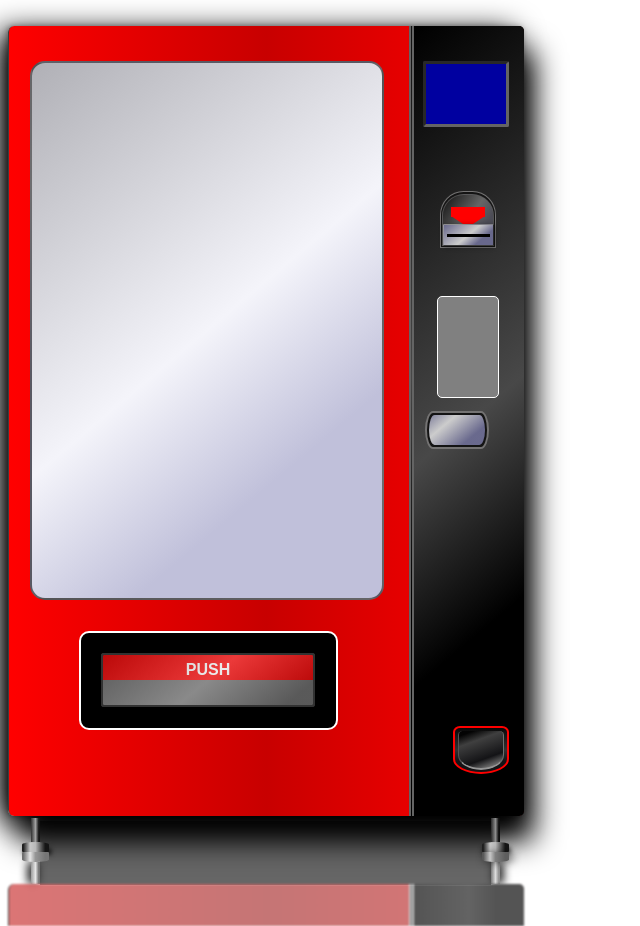
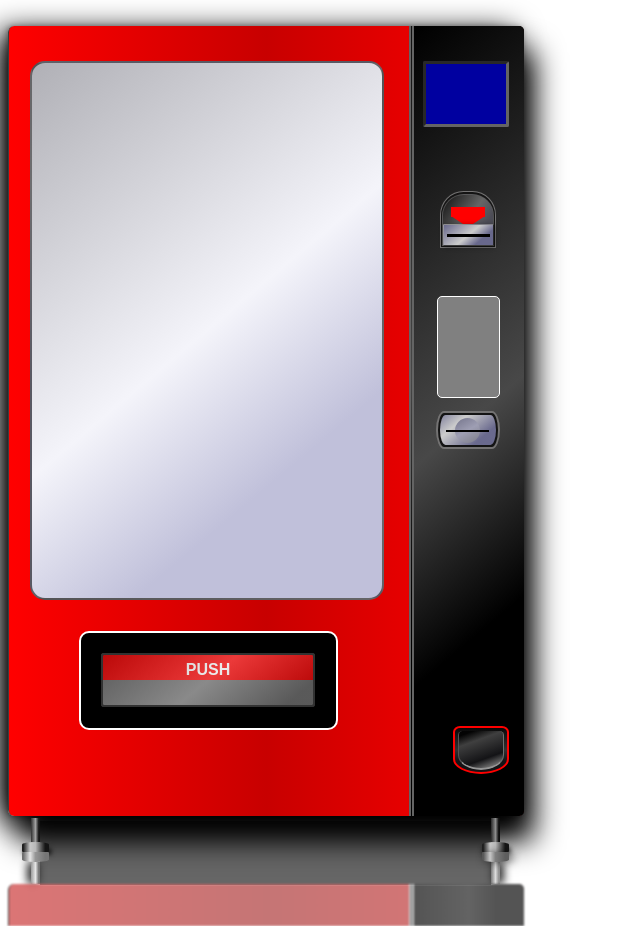
Before and after one commit to CapnSane/vending-machine, a plain HTML site: page index.html in a window 1280 px wide. Shown: the whole page, without its empty margins (0-640 px from the left). Drawn offline with Linux system fonts and the light colour scheme.

Commit message:
credit card entrance

```diff
--- a/css.css
+++ b/css.css
@@ -139,17 +139,17 @@
   z-index: 4;
   position: absolute;
   display: flex;
-  width: 60px;
+  width: 61px;
   height: 100px;
   border-radius: 5px;
   border: 1px solid white;
   background: gray;
   cursor: pointer;
   top: 270px;
-  right: 25px;
+  right: 24px;
 }
 
-.machine-key1 {
+.card-entrance1 {
   z-index: 4;
   position: absolute;
   display: flex;
@@ -163,10 +163,10 @@
   background: rgb(20, 20, 20);
   cursor: pointer;
   top: 385px;
-  right: 35px;
+  right: 24px;
 }
 
-.machine-key2 {
+.card-entrance2 {
   z-index: 4;
   position: absolute;
   display: flex;
@@ -181,6 +181,41 @@
   cursor: pointer;
   top: 2px;
   left: 2px;
+}
+
+.card-finger {
+  z-index: 5;
+  position: absolute;
+  display: flex;
+  width: 25px;
+  height: 25px;
+  border-radius: 50%;
+  /* border-right: 1px solid rgb(90, 90, 100);
+  border-bottom: 1px solid rgb(90, 90, 100); */
+  background: black;
+  background-image: linear-gradient(150deg, rgba(130, 130, 155, 0.9) 0%, rgba(225, 225, 255, 0.7) 50%, rgba(190, 190, 210, 0.7) 87%);
+  cursor: pointer;
+  top: 3px;
+  left: 15px;
+}
+
+.card-entrance3 {
+  z-index: 6;
+  position: absolute;
+  background: black;
+  height: 2px;
+  width: 43px;
+  cursor: grab;
+  cursor: -moz-grab;
+  cursor: -webkit-grab;
+  top: 15px;
+  left: 6px;
+}
+
+.card-entrance3:active {
+  cursor: grabbing;
+  cursor: -moz-grabbing;
+  cursor: -webkit-grabbing;
 }
 
 .bg-coin {
--- a/index.html
+++ b/index.html
@@ -32,8 +32,11 @@
           </div>
         </div>
         <div class="credit-card"></div>
-        <div class="machine-key1">
-          <div class="machine-key2"></div>
+        <div class="card-entrance1">
+          <div class="card-entrance2">
+            <div class="card-finger"></div>
+            <div class="card-entrance3"></div>
+          </div>
         </div>
         <div class="bg-coin">
           <div class="coin"></div>
```
